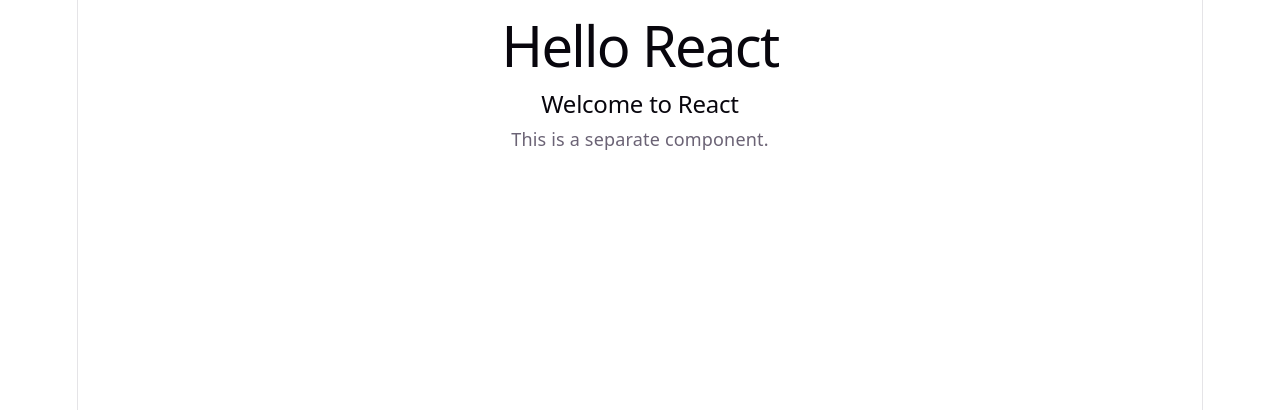
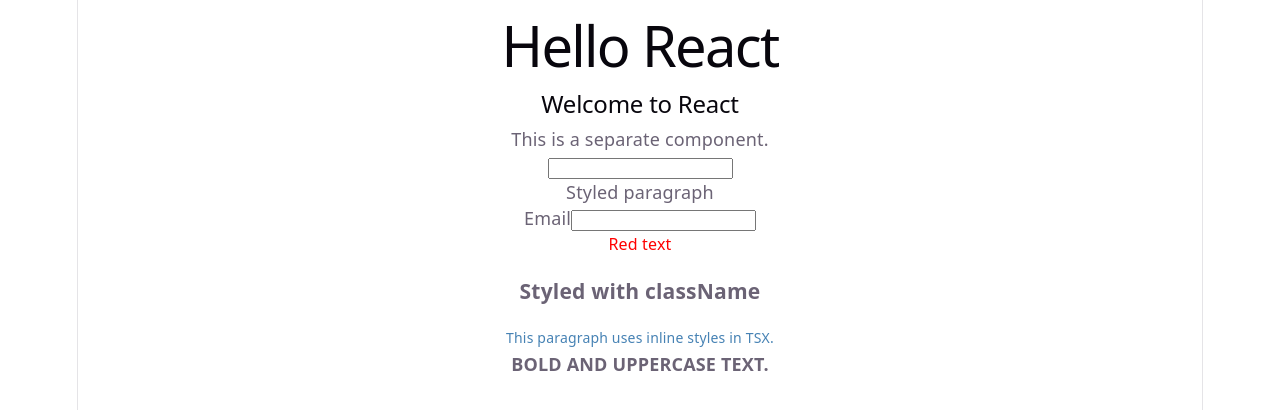
Before and after one commit to Monicram/Assignment-Training, a React (Vite) app in the folder react/session1/: page / in a window 1280 px wide. Shown: the top 410 px of the page. Built offline with nearby package versions, Linux system fonts and the light colour scheme.

Commit message:
add react/session1 - Section 2 — TSX Basics

```diff
--- a/react/session1/src/App.css
+++ b/react/session1/src/App.css
@@ -182,3 +182,14 @@
     border-right-color: var(--border);
   }
 }
+.card {
+  border: 1px solid #ccc;
+  padding: 16px;
+  margin: 16px 0;
+  border-radius: 8px;
+}
+
+.card-title {
+  color: darkblue;
+  margin-bottom: 10px;
+}
--- a/react/session1/src/App.tsx
+++ b/react/session1/src/App.tsx
@@ -1,11 +1,14 @@
-import './App.css'
 import Greeting from './Greeting'
+import TsxRules from './TsxRules'
+import StyledCard from './StyledCard'
 
 function App() {
   return (
     <>
       <h1>Hello React</h1>
       <Greeting />
+      <TsxRules />
+      <StyledCard />
     </>
   )
 }
--- /dev/null
+++ b/react/session1/src/StyledCard.tsx
@@ -0,0 +1,17 @@
+function StyledCard() {
+  return (
+    <div className="card">
+      <h3 className="card-title">Styled with className</h3>
+      <p style={{ color: 'steelblue', fontSize: '14px' }}>
+        This paragraph uses inline styles in TSX.
+      </p>
+      <p style={{ fontWeight: 'bold', textTransform: 'uppercase' }}>
+        Bold and uppercase text.
+      </p>
+    </div>
+  )
+}
+
+export default StyledCard
+
+// Inline styles use an object and camelCase because TSX uses JavaScript.
--- /dev/null
+++ b/react/session1/src/TsxRules.tsx
@@ -0,0 +1,19 @@
+function TsxRules() {
+  return (
+    <div>
+      <input type="text"/>
+      {/*Closing tag should be added*/}
+      <p className="highlight">Styled paragraph</p>
+      {/*class should be written as className in React*/}
+      <label htmlFor="email">Email</label>
+      {/*for should be written as htmlFor in React*/}
+      <input id="email" type="email"/>
+      {/*Closing tag should be added*/}
+      <p style={{color: 'red', fontSize: '16px'}}>Red text</p>
+      {/*style should be written as an object in React*/}
+      {/* This is a comment. The comment line should be like this*/}
+    </div>
+  )
+}
+
+export default TsxRules
```
